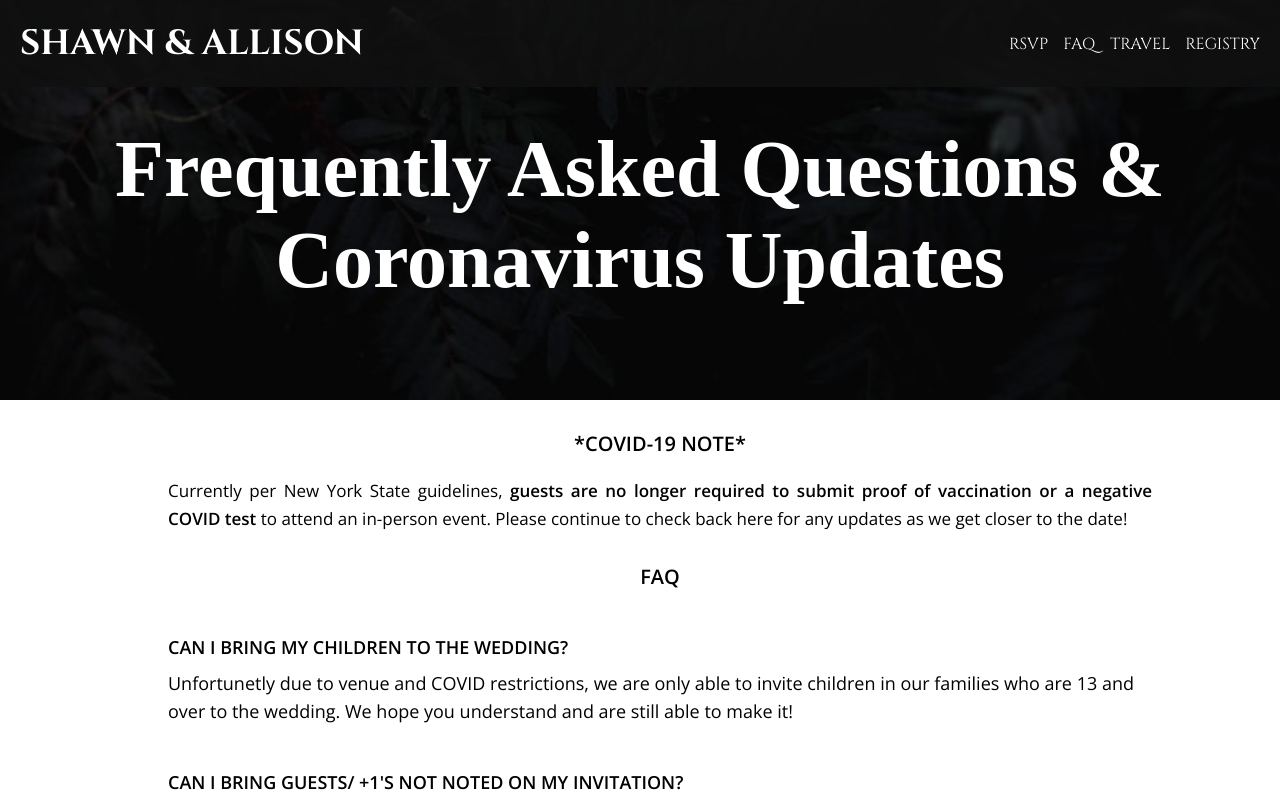
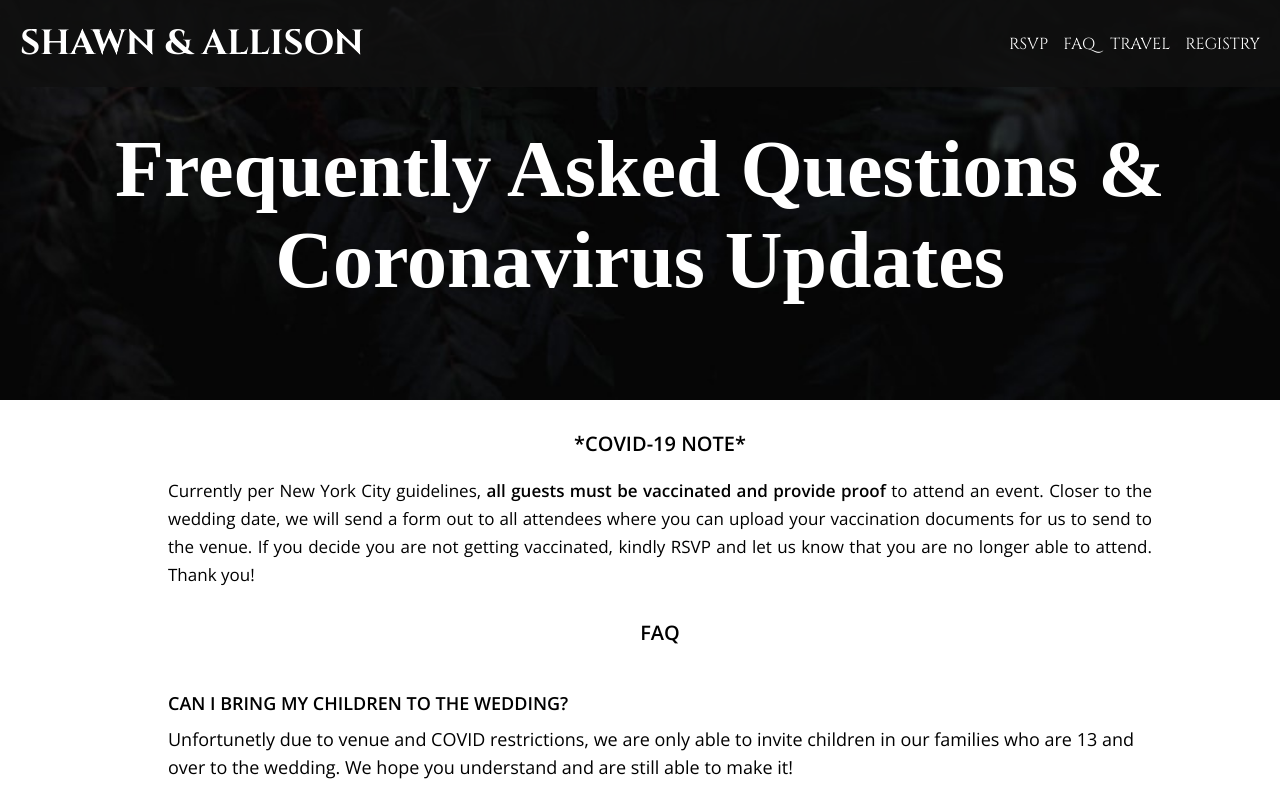
Before and after one commit to allicue/wedding-website, a React (Create React App) app: page /FAQ in a window 1280 px wide. Shown: the top 800 px of the page. Built offline with nearby package versions, Linux system fonts and the light colour scheme; a web font is replaced by a local one.

Commit message:
covid update

```diff
--- a/src/screens/FAQ/FAQ.jsx
+++ b/src/screens/FAQ/FAQ.jsx
@@ -13,10 +13,11 @@ function FAQ(props) {
       <body id='body-faq'>
         <p className="FAQ-subtitle">*COVID-19 NOTE*</p>
         <p className='FAQ-body-text'>
-          Currently per New York State guidelines, <span id='covid-policy'> guests are no longer required to submit proof of vaccination
-            or a negative COVID test</span> to attend an in-person event.
+          Currently per New York City guidelines, <span id='covid-policy'> all guests must be vaccinated and provide
+            proof </span> to attend an event. Closer to the wedding date, we will send a form out to all attendees
+          where you can upload your vaccination documents for us to send to the venue.
+          If you decide you are not getting vaccinated, kindly RSVP and let us know that you are no longer able to attend. Thank you!
 
-          Please continue to check back here for any updates as we get closer to the date!
           {/* Currently per New York State guidelines, <span id='covid-policy'>all guests are required to complete a
         contact tracing form as well as submit proof of a vaccination card (2nd dose must be completed
         2 weeks prior to October 1st), a negative PCR test within 72 hours, or a negative rapid test within 6 hours from
```
Also changed, not shown: 1 other file (tests, documents, lock files or other folders).
